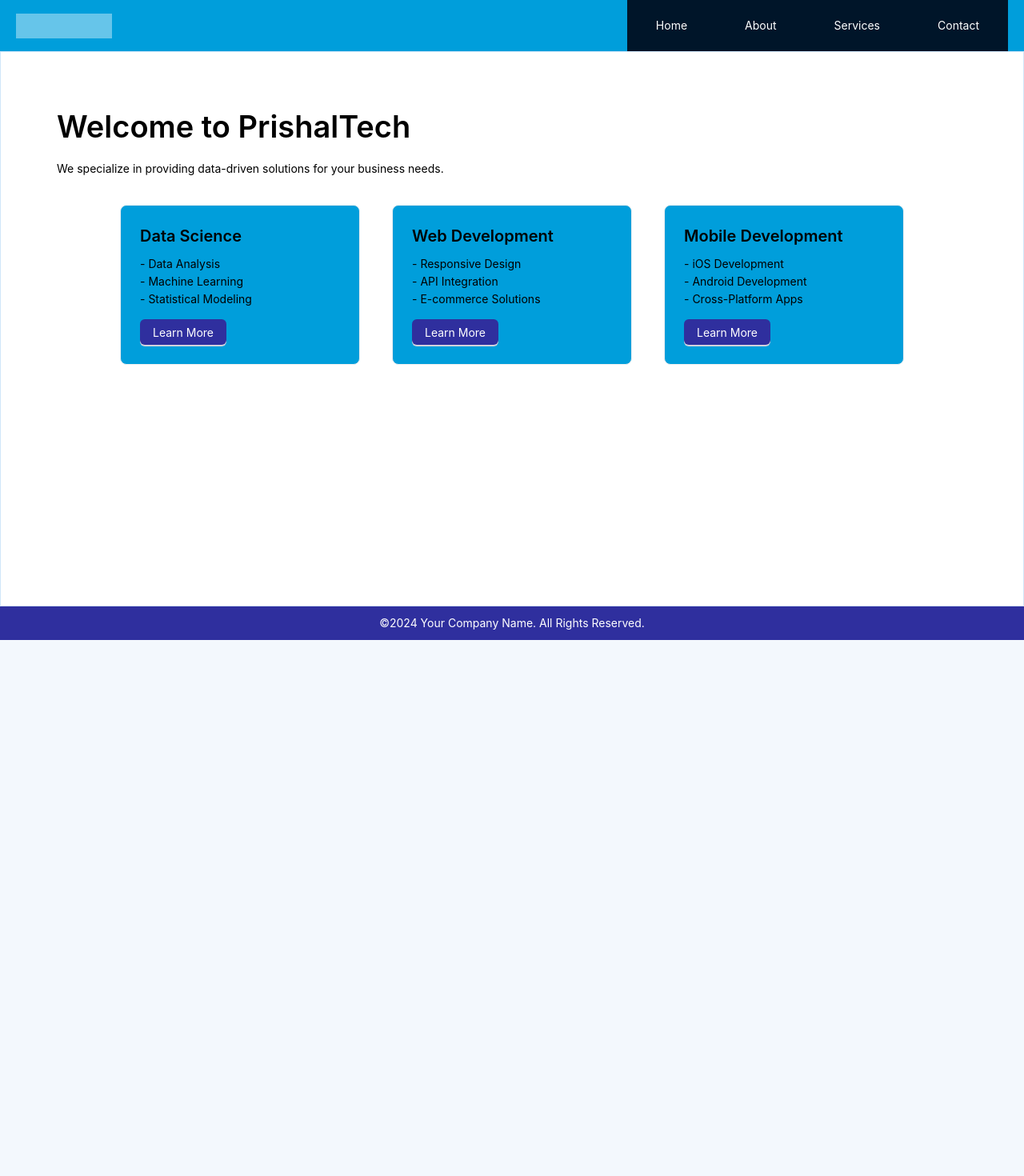
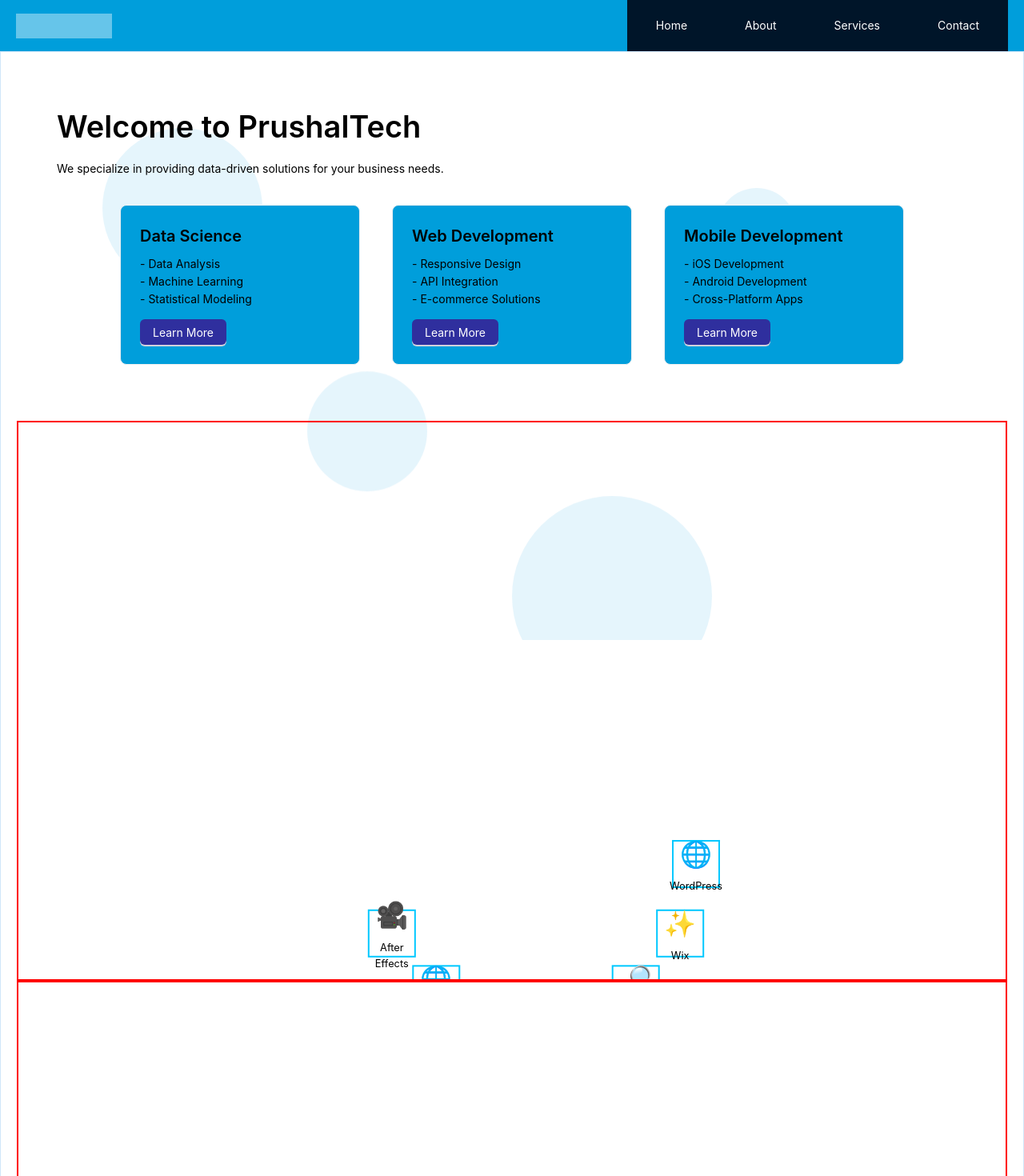
Before and after one commit to Ashish-11-06/Prushal, a React (Vite) app: page / in a window 1280 px wide. Shown: the top 1470 px of the page at 80% size. Before the commit the page ends 800 px from the top, so only its background shows below. Built offline with nearby package versions, Linux system fonts and the light colour scheme.

Commit message:
animation circle

```diff
--- a/package.json
+++ b/package.json
@@ -10,6 +10,7 @@
     "preview": "vite preview"
   },
   "dependencies": {
+    "@react-spring/web": "^9.7.5",
     "antd": "^5.22.2",
     "framer-motion": "^11.11.17",
     "react": "^18.3.1",
--- a/src/App.jsx
+++ b/src/App.jsx
@@ -3,6 +3,7 @@ import { Layout, ConfigProvider } from 'antd';
 import HeaderComponent from './components/Header';
 import LandingContent from './components/LandingContent';
 import FooterComponent from './components/Footer';
+import CircularAnimation from './components/landing2/CircularAnimation';
 import './App.css';
 
 const { Content } = Layout;
@@ -22,6 +23,7 @@ const App = () => {
         <HeaderComponent />
         <Content>
           <LandingContent />
+
         </Content>
         <FooterComponent />
       </Layout>
--- /dev/null
+++ b/src/components/Animation/AnimatedBackground.css
@@ -0,0 +1,62 @@
+/* src/components/AnimatedBackground.css */
+
+.animated-background {
+    position: fixed; /* Fixed position to cover the entire viewport */
+    top: 0;
+    left: 0;
+    right: 0;
+    bottom: 0;
+    overflow: hidden;
+    z-index: -1; /* Send it to the background */
+  }
+
+  .circle {
+    position: absolute;
+    border-radius: 50%;
+    background:  #009ddb1a;
+    animation: float 6s ease-in-out infinite;
+  }
+
+  .circle:nth-child(1) {
+    width: 200px;
+    height: 200px;
+    top: 20%;
+    left: 10%;
+    animation-delay: 0s;
+  }
+
+  .circle:nth-child(2) {
+    width: 150px;
+    height: 150px;
+    top: 60%;
+    left: 30%;
+    animation-delay: 2s;
+  }
+
+  .circle:nth-child(3) {
+    width: 100px;
+    height: 100px;
+    top: 30%;
+    left: 70%;
+    animation-delay: 1s;
+  }
+
+  .circle:nth-child(4) {
+    width: 250px;
+    height: 250px;
+    top: 80%;
+    left: 50%;
+    animation-delay: 3s;
+  }
+
+  @keyframes float {
+    0% {
+      transform: translateY(0);
+    }
+    50% {
+      transform: translateY(-20px);
+    }
+    100% {
+      transform: translateY(0);
+    }
+  }
--- /dev/null
+++ b/src/components/Animation/AnimatedBackground.jsx
@@ -0,0 +1,40 @@
+import React from 'react';
+import { useSpring, animated } from '@react-spring/web'; // Import from react-spring
+import './AnimatedBackground.css'; // Import the CSS file for styles
+
+// Animated Circle Component
+const AnimatedCircle = () => {
+  const props = useSpring({ to: { opacity: 1 }, from: { opacity: 0 }, loop: true });
+
+  return (
+    <animated.svg style={props} width="100" height="100">
+      <circle cx="50" cy="50" r="40" stroke="green" strokeWidth="4" fill="yellow" />
+    </animated.svg>
+  );
+};
+
+// Animated Background Component with React Spring Example
+const AnimatedBackground2 = () => {
+  return (
+    <div className="animated-background">
+      <AnimatedCircle />
+      <AnimatedCircle />
+    </div>
+  );
+};
+
+// Animated Background with Basic CSS Animation
+const AnimatedBackground = () => {
+  return (
+    <div className="animated-background">
+      <div className="circle"></div>
+      <div className="circle"></div>
+      <div className="circle"></div>
+      <div className="circle"></div>
+    </div>
+  );
+};
+
+// Exporting both components
+export { AnimatedBackground2 };
+export default AnimatedBackground;
--- a/src/components/LandingContent.jsx
+++ b/src/components/LandingContent.jsx
@@ -1,18 +1,28 @@
 // src/components/LandingContent.jsx
+
 import React from 'react';
 import { Typography } from 'antd';
 import ServicesList from './ServicesList';
+import AnimatedBackground from '../components/Animation/AnimatedBackground'; // Import the AnimatedBackground component
+import CircularAnimation from './landing2/CircularAnimation';
 
 const { Title, Paragraph } = Typography;
 
 const LandingContent = () => {
   return (
-    <div style={{ padding: '50px' }}>
-      <Title>Welcome to PrishalTech</Title>
-      <Paragraph>
-        We specialize in providing data-driven solutions for your business needs.
-      </Paragraph>
-      <ServicesList />
+    <div style={{ position: 'relative', zIndex: 1 }}> {/* Ensure content is above the background */}
+      <AnimatedBackground /> {/* Add the animated background here */}
+
+      <div style={{ padding: '50px' }}>
+        <Title>Welcome to PrushalTech</Title>
+        <Paragraph>
+          We specialize in providing data-driven solutions for your business needs.
+        </Paragraph>
+        <ServicesList />
+
+      </div> <CircularAnimation />
+      <CircularAnimation />
+      <CircularAnimation />
     </div>
   );
 };
--- /dev/null
+++ b/src/components/landing2/CircularAnimation.css
@@ -0,0 +1,63 @@
+.scroll-circular-container {
+  border: 2px solid red;
+  position: relative;
+  height: 700px; /* Adjusted size */
+  margin: 0 auto;
+  overflow: hidden;
+}
+
+.scroll-circle {
+  position: absolute;
+  width: 100%;
+  height: 50%; /* Adjusted height to make it half circle */
+  top: 50%; /* Position the half circle in the bottom half */
+  left: 0;
+  border-radius: 100% 100% 0 0; /* Make the top half circular */
+  display: flex;
+  align-items: center;
+  justify-content: center;
+  transition: transform 0.1s linear;
+  transform-origin: center; /* Set rotation center to the center of the circle */
+}
+
+.orbit-item {
+  border: 2px solid rgb(0, 200, 255);
+  position: absolute;
+  width: 60px; /* Adjusted size */
+  height: 60px; /* Adjusted size */
+  left: 50%;
+  top: 50%;
+  transform-origin: 0 -150px; /* Rotate items around the logo */
+  display: flex;
+  flex-direction: column;
+  align-items: center;
+  justify-content: center;
+  transition: transform 0.1s ease-in-out;
+}
+
+.icon {
+  font-size: 2rem; /* Adjusted size */
+  margin-bottom: 5px;
+}
+
+.name {
+  font-size: 0.8rem; /* Adjusted size */
+  text-align: center;
+}
+
+.center-item {
+  position: absolute;
+  width: 100px; /* Adjusted size */
+  height: 100px; /* Adjusted size */
+  top: 50%;
+  left: 50%;
+  transform: translate(-50%, -50%);
+  background-color: #2dd022;
+  border-radius: 50%;
+  display: flex;
+  align-items: center;
+  justify-content: center;
+  font-weight: bold;
+  text-align: center;
+  box-shadow: 0 4px 6px rgba(0, 0, 0, 0.1);
+}
--- /dev/null
+++ b/src/components/landing2/CircularAnimation.jsx
@@ -0,0 +1,53 @@
+import React, { useState, useEffect } from "react";
+import "./CircularAnimation.css";
+
+const CircularScrollAnimation = () => {
+  const [rotation, setRotation] = useState(0);
+
+  const items = [
+    { name: "WordPress", icon: "🌐" },
+    { name: "Wix", icon: "✨" },
+    { name: "Google", icon: "🔎" },
+    { name: "Figma", icon: "🎨" },
+    { name: "Canva", icon: "📋" },
+    { name: "Webflow", icon: "🌐" },
+    { name: "After Effects", icon: "🎥" },
+  ];
+
+  useEffect(() => {
+    const handleScroll = () => {
+      setRotation(window.scrollY * 0.2); // Adjust 0.2 to control the sensitivity
+    };
+
+    window.addEventListener("scroll", handleScroll);
+    return () => {
+      window.removeEventListener("scroll", handleScroll);
+    };
+  }, []);
+
+  return (
+    <div className="scroll-circular-container">
+      <div
+        className="scroll-circle"
+        style={{
+          transform: `rotate(${rotation}deg)`,
+        }}
+      >
+        {items.map((item, index) => (
+          <div
+            key={index}
+            className="orbit-item"
+            style={{
+              transform: `rotate(${(index * 180) / items.length}deg) translate(200px) rotate(-${(index * 180) / items.length}deg)`, // Adjusted to 180 degrees for half-circle
+            }}
+          >
+            <div className="icon">{item.icon}</div>
+            <div className="name">{item.name}</div>
+          </div>
+        ))}
+      </div>
+    </div>
+  );
+};
+
+export default CircularScrollAnimation;
```
Also changed, not shown: 1 other file (tests, documents, lock files or other folders).
